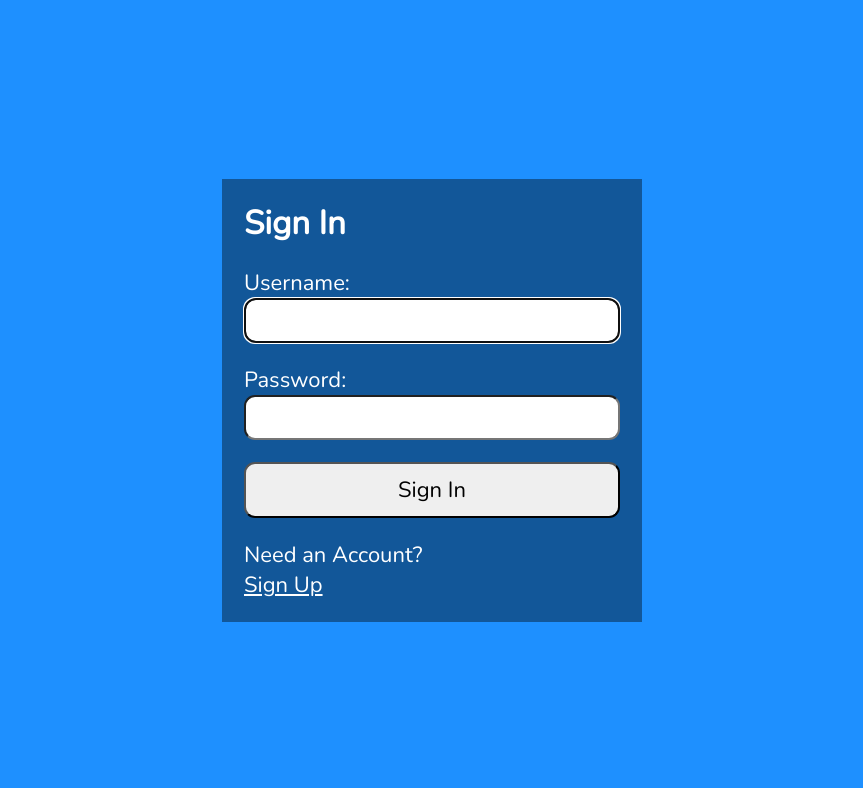
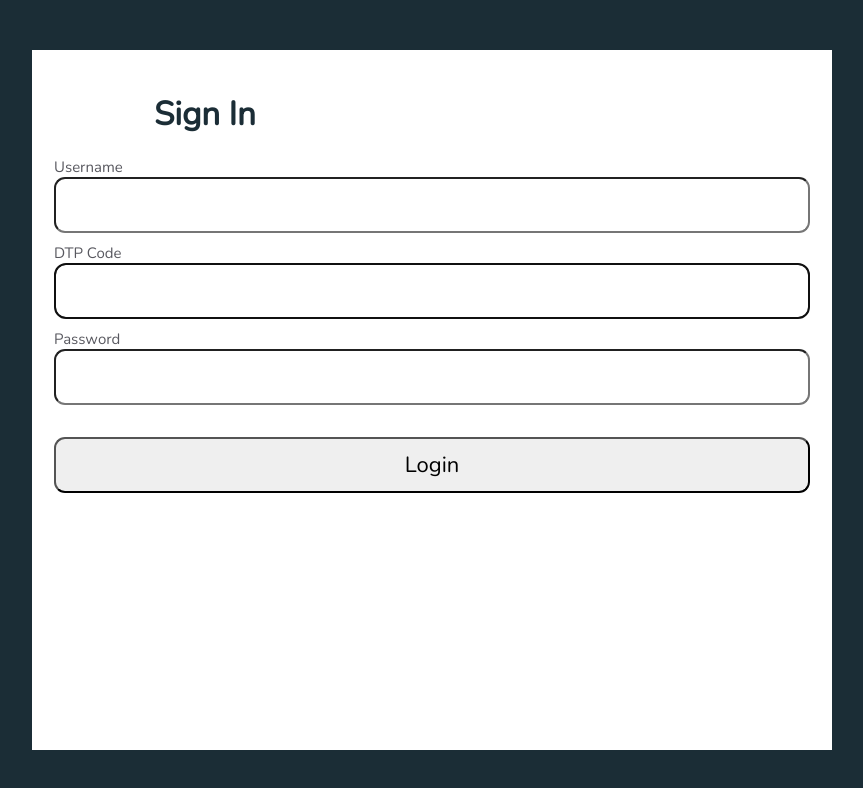
Before and after one commit to dilshankarunarathne/neotropolis-stms, a React (Create React App) app in the folder frontend/: page /login in a window 1280 px wide. Shown: the top 788 px of the page, without its empty margins (208-1071 px from the left). Built offline with nearby package versions, Linux system fonts and the light colour scheme.

Commit message:
style login
Co-Authored-By: Isuru Dayananda <129027427+isurudayananda@users.noreply.github.com>

```diff
--- a/frontend/src/App.js
+++ b/frontend/src/App.js
@@ -1,8 +1,8 @@
 import { BrowserRouter as Router, Route, Routes, useNavigate } from 'react-router-dom';
 import { useEffect } from 'react';
 import AuthContext from './context/AuthProvider';
-import Register from './Register';
-import Login from './Login';
+import Register from './components/pages/Register';
+import Login from './components/pages/Login';
 import Home from './components/pages/Home';
 
 function Default() {
--- a/frontend/src/Login.js
+++ b/frontend/src/components/pages/Login.js
@@ -1,8 +1,9 @@
 import { useRef, useState, useEffect, useContext } from 'react';
 import { Link } from 'react-router-dom';
-import AuthContext from "./context/AuthProvider";
+import AuthContext from "../../context/AuthProvider";
+import './login.css';
 
-import axios from './api/axios';
+import axios from '../../api/axios';
 const LOGIN_URL = 'http://localhost:8000/auth/login';
 
 const Login = () => {
@@ -72,9 +73,10 @@ const Login = () => {
             ) : (
                 <section>
                     <p ref={errRef} className={errMsg ? "errmsg" : "offscreen"} aria-live="assertive">{errMsg}</p>
+                    <div className='sec_in'>
                     <h1>Sign In</h1>
                     <form onSubmit={handleSubmit}>
-                        <label htmlFor="username">Username:</label>
+                        <label htmlFor="username">Username</label>
                         <input
                             type="text"
                             id="username"
@@ -85,7 +87,18 @@ const Login = () => {
                             required
                         />
 
-                        <label htmlFor="password">Password:</label>
+                        <label htmlFor="password">DTP Code</label>
+                        <input
+                            type="text"
+                            id="dtp_code"
+                            ref={userRef}
+                            autoComplete="off"
+                            onChange={(e) => setUser(e.target.value)}
+                            value={user}
+                            required
+                        />
+
+                        <label htmlFor="username">Password</label>
                         <input
                             type="password"
                             id="password"
@@ -93,14 +106,10 @@ const Login = () => {
                             value={pwd}
                             required
                         />
-                        <button>Sign In</button>
+                        <button>Login</button>
                     </form>
-                    <p>
-                        Need an Account?<br />
-                        <span className="line">
-                            <Link to="/signup">Sign Up</Link>
-                        </span>
-                    </p>
+                    </div>
+
                 </section>
             )}
         </>
--- a/frontend/src/Register.js
+++ b/frontend/src/components/pages/Register.js
@@ -2,7 +2,7 @@ import { useRef, useState, useEffect } from "react";
 import { Link } from 'react-router-dom';
 import { faCheck, faTimes, faInfoCircle } from "@fortawesome/free-solid-svg-icons";
 import { FontAwesomeIcon } from "@fortawesome/react-fontawesome";
-import axios from './api/axios';
+import axios from '../../api/axios';
 
 const USER_REGEX = /^[A-z][A-z0-9-_]{3,23}$/;
 const PWD_REGEX = /^(?=.*[a-z])(?=.*[A-Z])(?=.*[0-9])(?=.*[!@#$%]).{8,24}$/;
--- /dev/null
+++ b/frontend/src/components/pages/login.css
@@ -0,0 +1,142 @@
+@import url('https://fonts.googleapis.com/css2?family=Nunito&display=swap');
+
+:root{
+    --PrimaryColor: hsl(199, 100%, 33%);
+    --secondaryColor: hsl(187, 85%, 43%);
+    --gradientColor: linear-gradient(to right, hsl(187, 85%, 43%),
+    hsl(199, 100%, 33%));
+    --whiteColor: hsl(0, 0%, 100%);
+    --blackColor: hsl(201, 33%, 16%);
+    --textColor: hsl(240, 4%, 36%);
+    --whiteColorDeam: hsl(0, 0%, 93%);
+    --greyText: rgb(190, 190, 190);
+    --inputColor: rgb(239, 239, 239);
+    --bodyColor: rgb(240, 240, 246);
+    --cardBG: rgb(225, 225, 235);
+}
+
+* {
+    margin: 0;
+    padding: 0;
+    box-sizing: border-box;
+}
+
+html {
+    font-family: 'Nunito', sans-serif;
+    font-size: 22px;
+    color: var(--whiteColor);
+}
+
+body {
+    min-height: 100vh;
+    background-color: var(--blackColor);
+}
+
+.App {
+  display: flex;
+  flex-direction: column;
+  justify-content: center;
+  align-items: center;
+  min-height: 100vh;
+  padding: 1rem 0.5rem;
+}
+
+section {
+    width: 100%;
+    max-width: 800px;
+    min-height: 700px;
+    display: flex;
+    flex-direction: column;
+    justify-content: flex-start;
+    padding: 1rem;
+    background-color:var(--whiteColor);
+
+    h1{
+        color: var(--blackColor);
+        font-weight: bold;
+        position: relative;
+        padding: 20px 100px;
+    }
+
+}
+
+form {
+    display: flex;
+    flex-direction: column;
+    justify-content: space-evenly;
+    flex-grow: 1;
+    padding-bottom: 1rem;
+}
+
+a, a:visited {
+    color: #fff;
+}
+
+input[type="text"],
+input[type="password"],
+button,
+textarea {
+  font-family: 'Nunito', sans-serif;
+  font-size: 22px;
+  padding: 0.5rem;
+  border-radius: 0.5rem;
+  margin-bottom: 10px;
+}
+
+label{
+    font-size: 15px;
+    color: var(--textColor);
+}
+
+button {
+  margin-top: 1rem;
+}
+
+button {
+  padding: 0.5rem;
+}
+
+.instructions {
+    font-size: 0.75rem;
+    border-radius: 0.5rem;
+    background: #000;
+    color: #fff;
+    padding: 0.25rem;
+    position: relative;
+    bottom: -10px;
+}
+
+.instructions > svg {
+    margin-right: 0.25rem;
+}
+
+.offscreen {
+    position: absolute;
+    left: -9999px;
+}
+
+.hide {
+    display: none;
+}
+
+.valid {
+    color: limegreen;
+    margin-left: 0.25rem;
+}
+
+.invalid {
+    color: red;
+    margin-left: 0.25rem;
+}
+
+.errmsg {
+    background-color: lightpink;
+    color: firebrick;
+    font-weight: bold;
+    padding: 0.5rem;
+    margin-bottom: 0.5rem;
+}
+
+.line {
+    display: inline-block;
+}
--- a/frontend/src/index.css
+++ b/frontend/src/index.css
@@ -1,114 +1,14 @@
-@import url('https://fonts.googleapis.com/css2?family=Nunito&display=swap');
-
-* {
-    margin: 0;
-    padding: 0;
-    box-sizing: border-box;
+:root{
+    --PrimaryColor: hsl(199, 100%, 33%);
+    --secondaryColor: hsl(187, 85%, 43%);
+    --gradientColor: linear-gradient(to right, hsl(187, 85%, 43%),
+    hsl(199, 100%, 33%));
+    --whiteColor: hsl(0, 0%, 100%);
+    --blackColor: hsl(201, 33%, 16%);
+    --textColor: hsl(240, 4%, 36%);
+    --whiteColorDeam: hsl(0, 0%, 93%);
+    --greyText: rgb(190, 190, 190);
+    --inputColor: rgb(239, 239, 239);
+    --bodyColor: rgb(240, 240, 246);
+    --cardBG: rgb(225, 225, 235);
 }
-
-html {
-    font-family: 'Nunito', sans-serif;
-    font-size: 22px;
-    color: #fff;
-}
-
-body {
-    min-height: 100vh;
-    background-color: dodgerblue;
-}
-
-.App {
-  display: flex;
-  flex-direction: column;
-  justify-content: center;
-  align-items: center;
-  min-height: 100vh;
-  padding: 1rem 0.5rem;
-}
-
-section {
-    width: 100%;
-    max-width: 420px;
-    min-height: 400px;
-    display: flex;
-    flex-direction: column;
-    justify-content: flex-start;
-    padding: 1rem;
-    background-color: rgba(0,0,0,0.4);
-}
-
-form {
-    display: flex;
-    flex-direction: column;
-    justify-content: space-evenly;
-    flex-grow: 1;
-    padding-bottom: 1rem;
-}
-
-a, a:visited {
-    color: #fff;
-}
-
-input[type="text"],
-input[type="password"],
-button,
-textarea {
-  font-family: 'Nunito', sans-serif;
-  font-size: 22px;
-  padding: 0.25rem;
-  border-radius: 0.5rem;
-}
-
-label,
-button {
-  margin-top: 1rem;
-}
-
-button {
-  padding: 0.5rem;
-}
-
-.instructions {
-    font-size: 0.75rem;
-    border-radius: 0.5rem;
-    background: #000;
-    color: #fff;
-    padding: 0.25rem;
-    position: relative;
-    bottom: -10px;
-}
-
-.instructions > svg {
-    margin-right: 0.25rem;
-}
-
-.offscreen {
-    position: absolute;
-    left: -9999px;
-}
-
-.hide {
-    display: none;
-}
-
-.valid {
-    color: limegreen;
-    margin-left: 0.25rem;
-}
-
-.invalid {
-    color: red;
-    margin-left: 0.25rem;
-}
-
-.errmsg {
-    background-color: lightpink;
-    color: firebrick;
-    font-weight: bold;
-    padding: 0.5rem;
-    margin-bottom: 0.5rem;
-}
-
-.line {
-    display: inline-block;
-}
```
